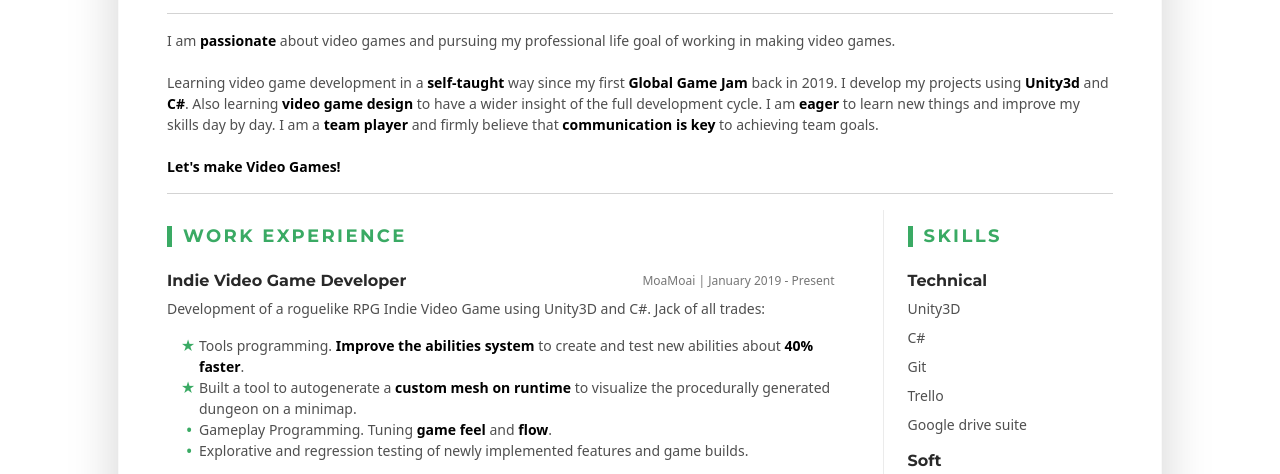
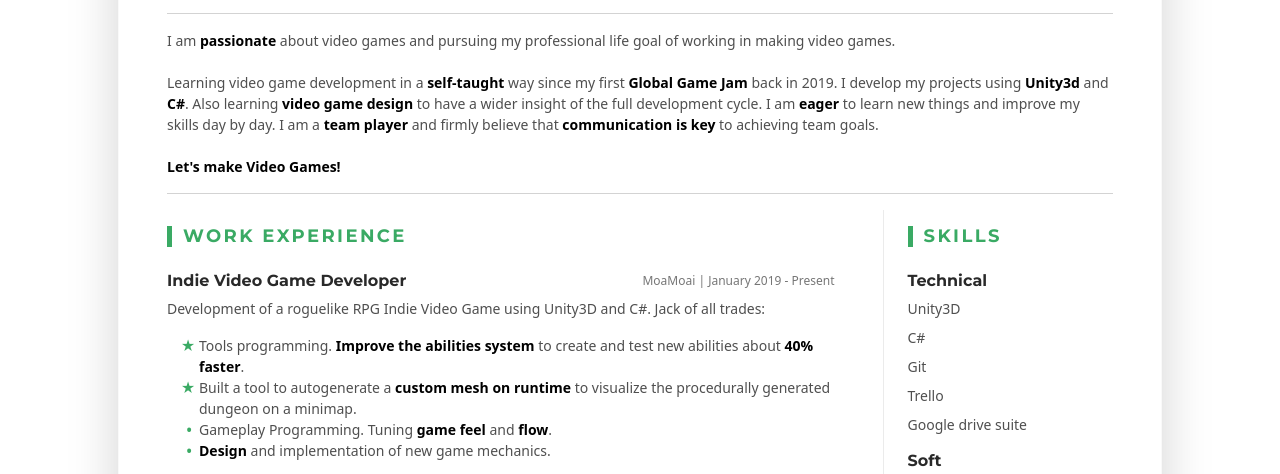
Before and after one commit to Daniel-IniGon/CV, a plain HTML site: page index.html in a window 1280 px wide. Shown: the part 256-730 px from the top of the page. Drawn offline with Linux system fonts and the light colour scheme.

Commit message:
Add desing experience

```diff
--- a/index.html
+++ b/index.html
@@ -85,7 +85,7 @@
 											<li class="resume-achieve">Tools programming. <strong>Improve the abilities system</strong> to create and test new abilities about <strong>40% faster</strong>.</li>
 											<li class="resume-achieve">Built a tool to autogenerate a <strong>custom mesh on runtime</strong> to visualize the procedurally generated dungeon on a minimap.</li>
 											<li>Gameplay Programming. Tuning <strong>game feel</strong> and <strong>flow</strong>.</li>
-											<li>Explorative and regression testing of newly implemented features and game builds.</li>
+											<li><strong>Design</strong> and implementation of new game mechanics.</li>
 										</ul>
 									</div>
 								</div><!--//item-->
```
